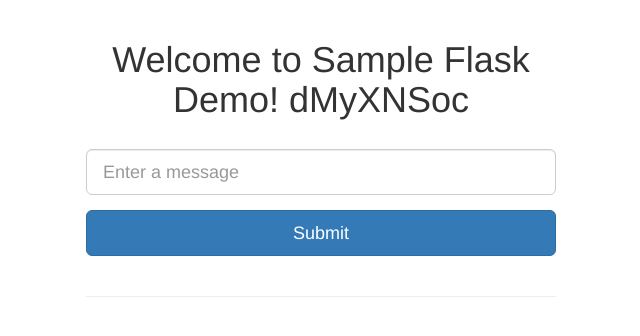
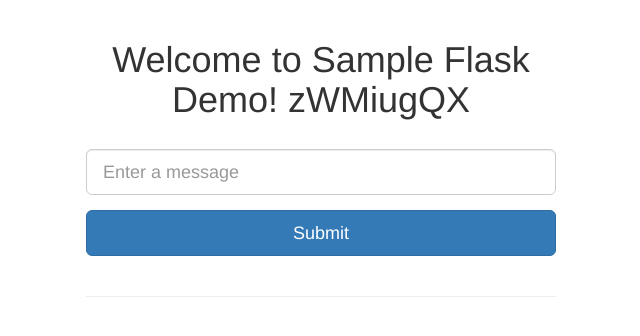
Before and after one commit to williaumwu/demo-web, a Flask app: page / in a window 1280 px wide. Shown: the top 336 px of the page, without its empty margins (319-959 px from the left). Run offline with Flask 2, Linux system fonts and the light colour scheme; data that the repository does not hold is empty; some libraries are stand-ins or nearby versions.

Commit message:
testing change new string zWMiugQX

```diff
--- a/templates/index.html
+++ b/templates/index.html
@@ -3,7 +3,7 @@
 {% block content %}
 
 <div class="text-center">
-  <h1>Welcome to Sample Flask Demo! dMyXNSoc</h1>
+  <h1>Welcome to Sample Flask Demo! zWMiugQX</h1>
 </div>
 
 <br>
```
Also changed, not shown: README.md.
